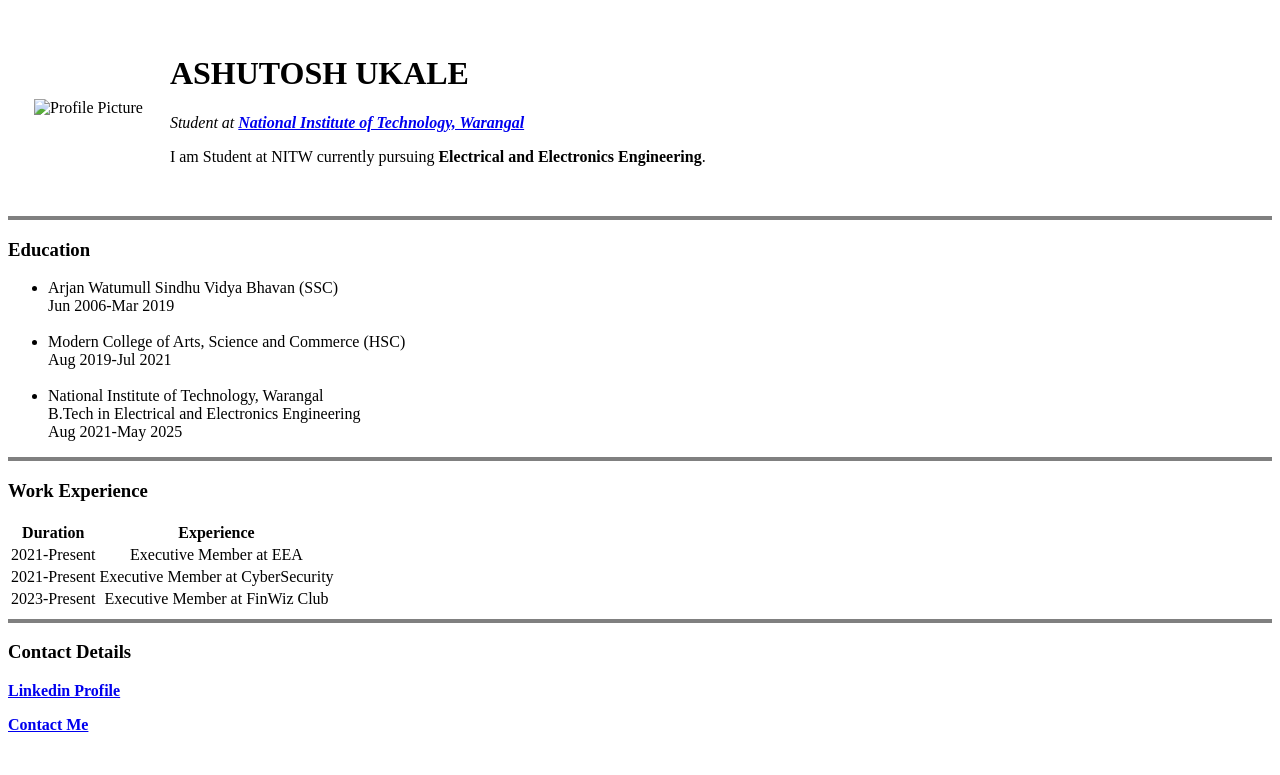
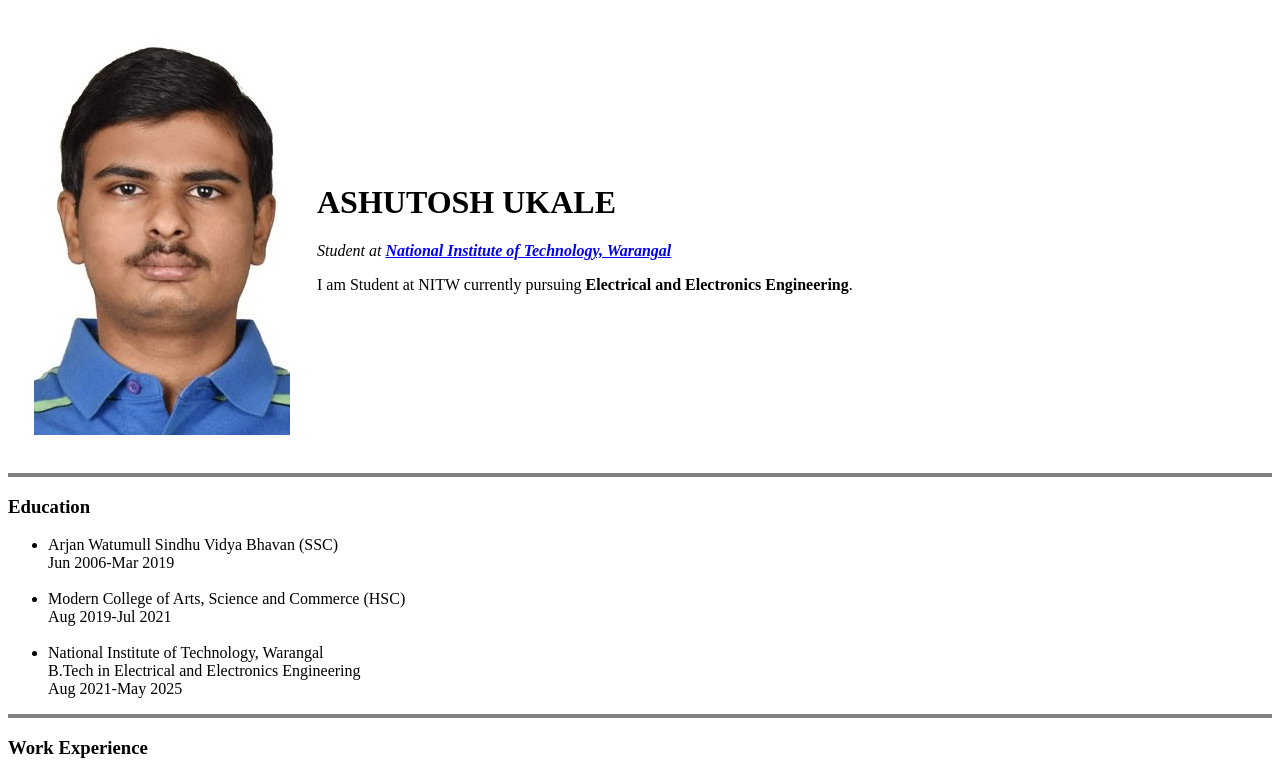
Before and after one commit to ashutoshukale/First-Personal-Website, a plain HTML site: page index.html in a window 1280 px wide. Shown: the top 775 px of the page. Drawn offline with Linux system fonts and the light colour scheme.

Commit message:
Updated index.html

```diff
--- a/index.html
+++ b/index.html
@@ -6,7 +6,7 @@
     </head>
     <body>
         <table cellspacing="25">
-            <td><img src="images/PHOTO.jpg" alt="Profile Picture"></td>
+            <td><img src="PHOTO.jpg" alt="Profile Picture"></td>
             <td><h1>ASHUTOSH UKALE</h1>
                 <p><em>Student at <strong><a href="https://www.nitw.ac.in/">National Institute of Technology, Warangal</a></strong></em></p>
                 <p> I am Student at NITW currently pursuing <strong>Electrical and Electronics Engineering</strong>.</p></td>
```
